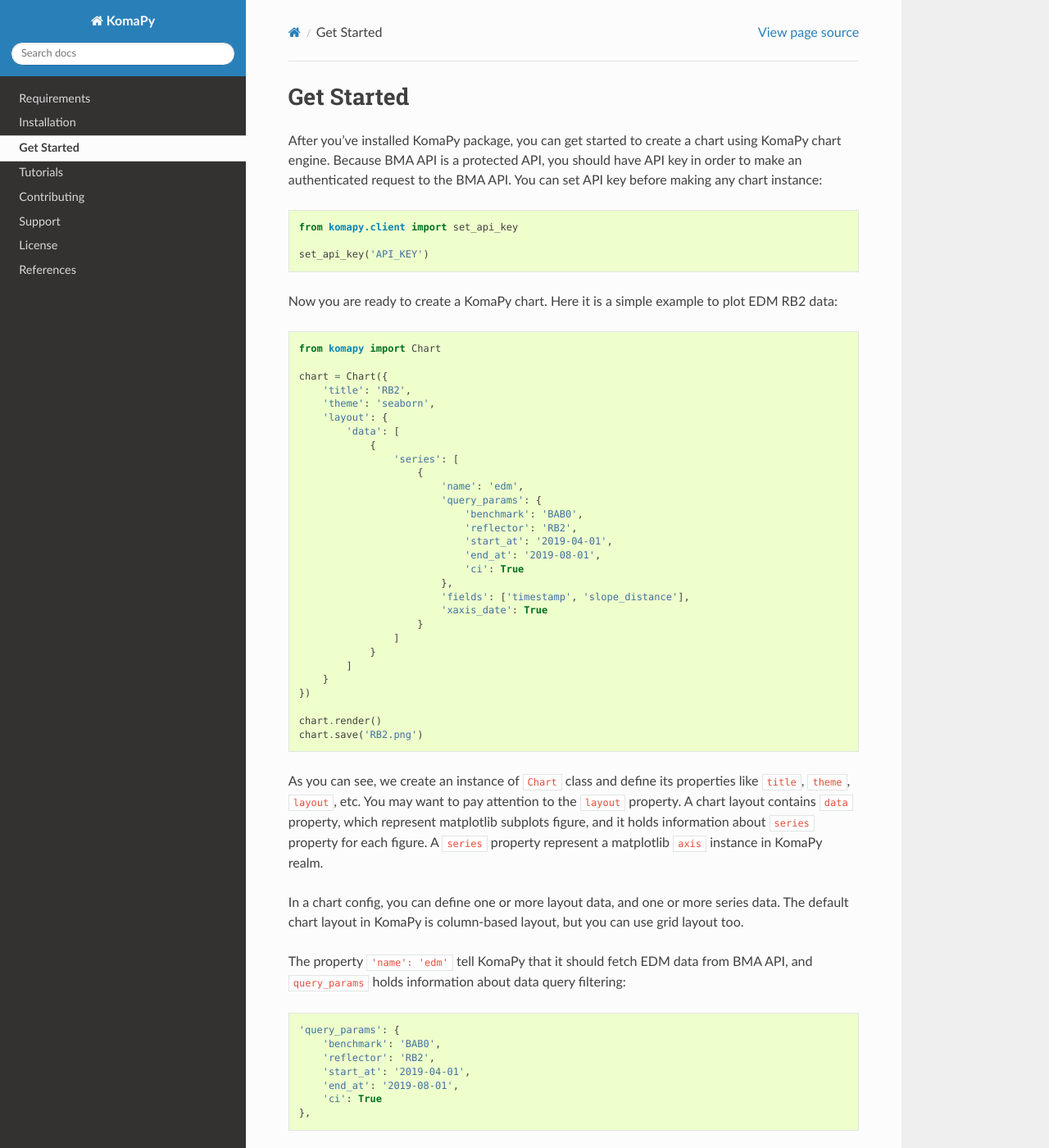
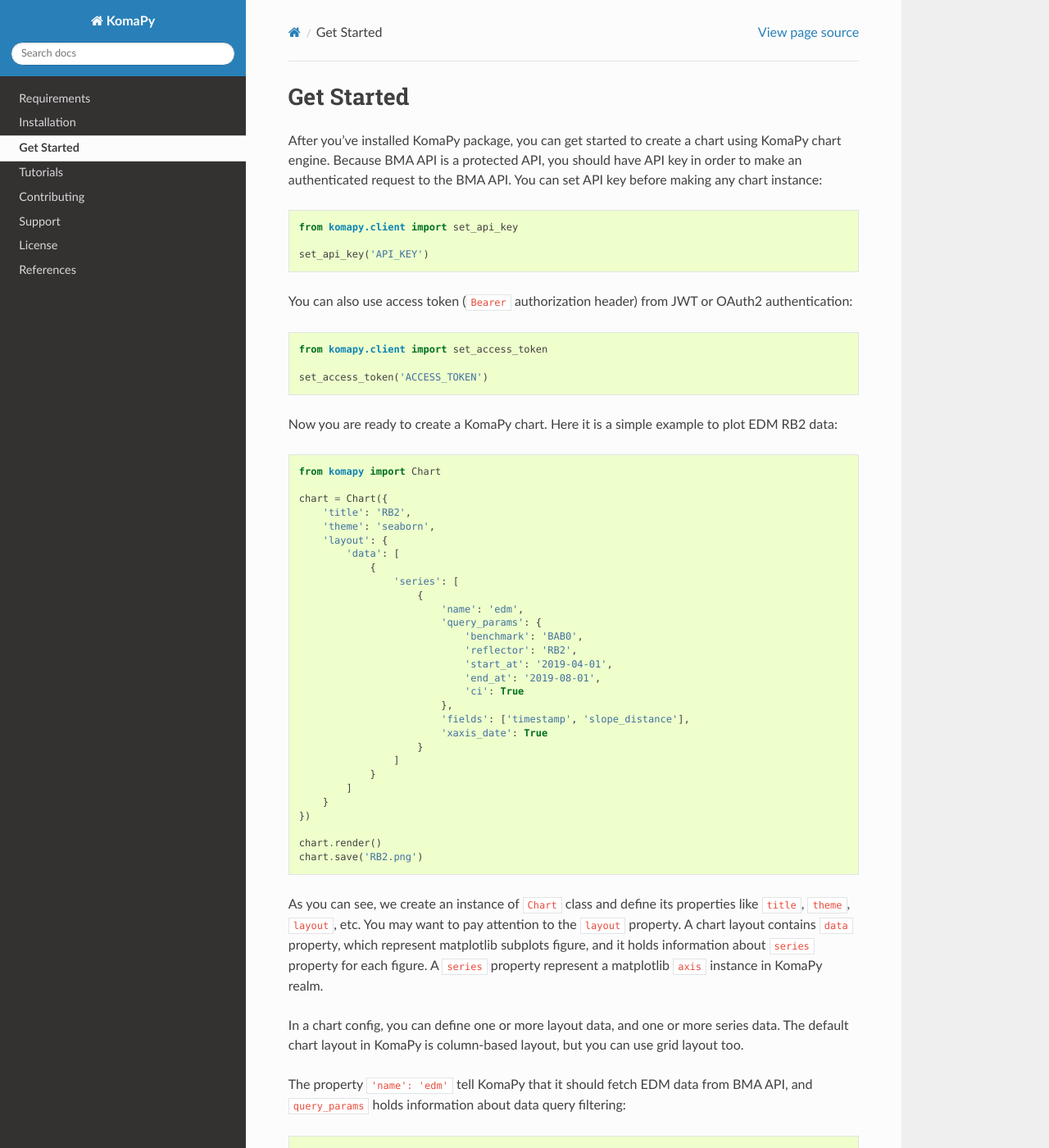
Before and after one commit to bpptkg/komapy, a Sphinx documentation site: the page built from docs/get_started.rst, in a window 1280 px wide and 1400 px high. Shown: the whole window at 82% size. Built offline with Sphinx 7.4.7 and the Read the Docs theme 2.0.0, drawn with Linux system fonts in a browser that asks for light colours; some of the changed text lies outside the part shown.

Commit message:
Update get_started.rst

```diff
--- a/docs/get_started.rst
+++ b/docs/get_started.rst
@@ -13,6 +13,14 @@
 
     set_api_key('API_KEY')
 
+You can also use access token (``Bearer`` authorization header) from JWT
+or OAuth2 authentication:
+
+.. code-block:: python
+
+    from komapy.client import set_access_token
+
+    set_access_token('ACCESS_TOKEN')
 
 Now you are ready to create a KomaPy chart. Here it is a simple example to plot
 EDM RB2 data:
```
Also changed, not shown: other parts of docs/get_started.rst (+1 -1 lines).
